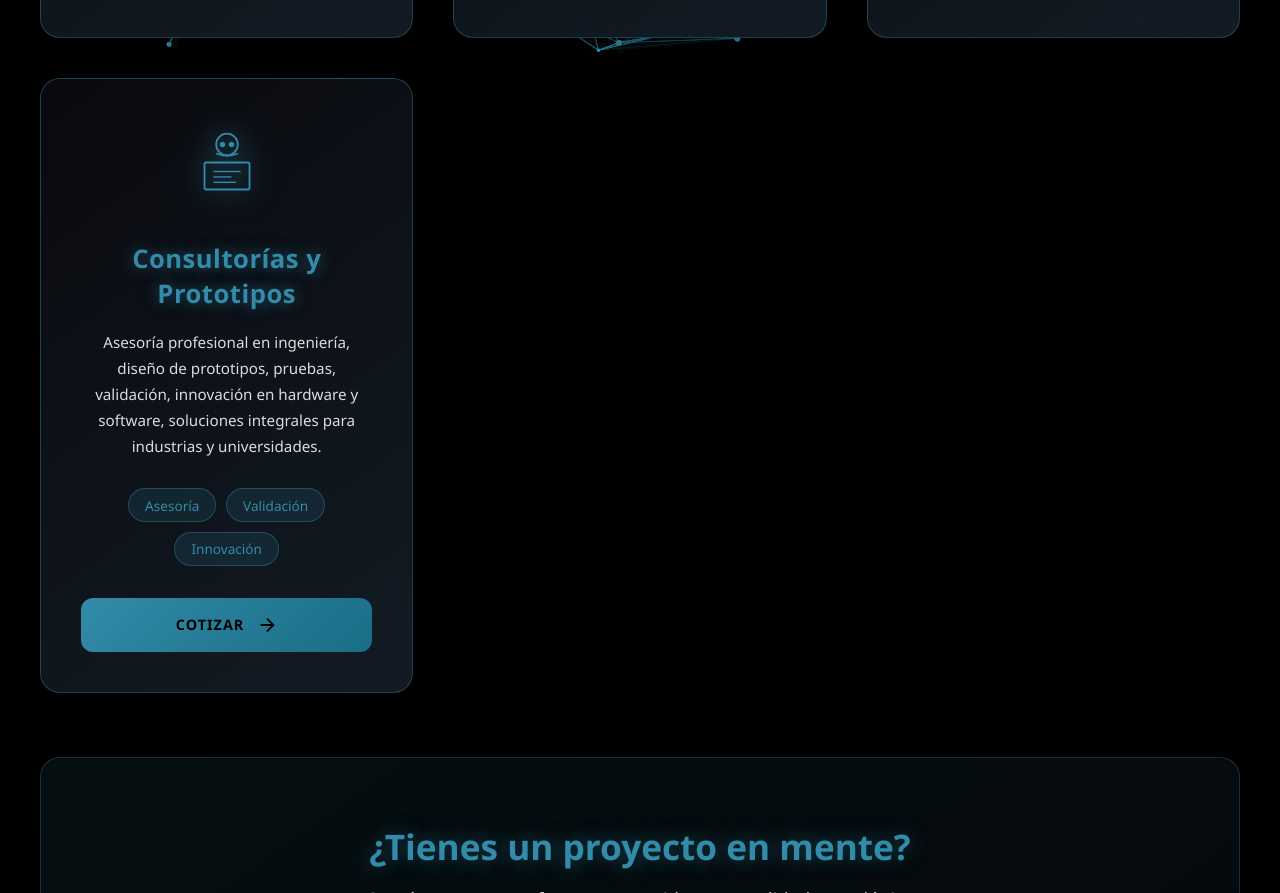
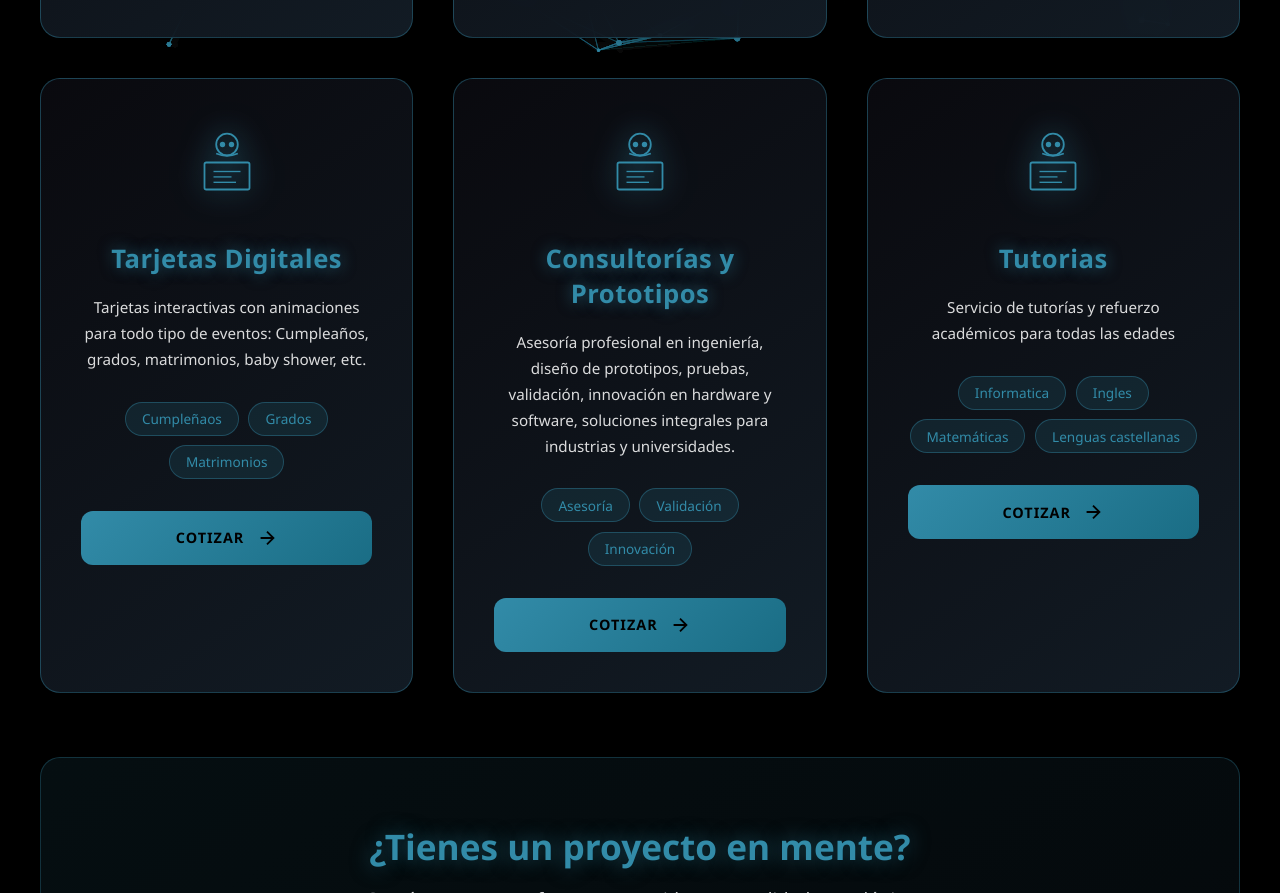
Before and after one commit to elga21/ELGANEXT, a website: page public/products.html in a window 1280 px wide. Shown: the part 745-1638 px from the top of the page. Drawn offline with Linux system fonts and the light colour scheme.

Commit message:
Update product descriptions and titles

```diff
--- a/public/products.html
+++ b/public/products.html
@@ -139,7 +139,39 @@
                     </a>
                 </div>
 
-                <!-- Servicio 4: Consultorías -->
+                <!-- Servicio 4: Tarjetas Digitales -->
+                <div class="product-card-enhanced">
+                    <div class="product-glow"></div>
+                    <div class="product-icon">
+                        <svg viewBox="0 0 100 100" xmlns="http://www.w3.org/2000/svg">
+                            <circle cx="50" cy="35" r="12" fill="none" stroke="currentColor" stroke-width="2" />
+                            <path d="M 38 45 Q 50 50 62 45" fill="none" stroke="currentColor" stroke-width="2" />
+                            <rect x="25" y="55" width="50" height="30" fill="none" stroke="currentColor"
+                                stroke-width="2" rx="2" />
+                            <line x1="35" y1="65" x2="65" y2="65" stroke="currentColor" stroke-width="1.5" />
+                            <line x1="35" y1="71" x2="55" y2="71" stroke="currentColor" stroke-width="1.5" />
+                            <line x1="35" y1="77" x2="60" y2="77" stroke="currentColor" stroke-width="1.5" />
+                            <circle cx="45" cy="35" r="3" fill="currentColor" />
+                            <circle cx="55" cy="35" r="3" fill="currentColor" />
+                        </svg>
+                    </div>
+                    <h3>Tarjetas Digitales</h3>
+                    <p>Tarjetas interactivas con animaciones para todo tipo de eventos: Cumpleaños, grados, matrimonios, baby shower, etc.</p>
+                    <div class="product-features-mini">
+                        <span>Cumpleñaos</span>
+                        <span>Grados</span>
+                        <span>Matrimonios</span>
+                    </div>
+                    <a href="contact.html" class="btn-product">
+                        <span>Cotizar</span>
+                        <svg viewBox="0 0 24 24" fill="none" stroke="currentColor" stroke-width="2">
+                            <path d="M5 12h14M12 5l7 7-7 7" />
+                        </svg>
+                    </a>
+                </div>
+
+
+                                <!-- Servicio 5: Consultorías -->
                 <div class="product-card-enhanced">
                     <div class="product-glow"></div>
                     <div class="product-icon">
@@ -170,6 +202,40 @@
                         </svg>
                     </a>
                 </div>
+
+
+
+                   <!-- Servicio 6: Tutorias -->
+                <div class="product-card-enhanced">
+                    <div class="product-glow"></div>
+                    <div class="product-icon">
+                        <svg viewBox="0 0 100 100" xmlns="http://www.w3.org/2000/svg">
+                            <circle cx="50" cy="35" r="12" fill="none" stroke="currentColor" stroke-width="2" />
+                            <path d="M 38 45 Q 50 50 62 45" fill="none" stroke="currentColor" stroke-width="2" />
+                            <rect x="25" y="55" width="50" height="30" fill="none" stroke="currentColor"
+                                stroke-width="2" rx="2" />
+                            <line x1="35" y1="65" x2="65" y2="65" stroke="currentColor" stroke-width="1.5" />
+                            <line x1="35" y1="71" x2="55" y2="71" stroke="currentColor" stroke-width="1.5" />
+                            <line x1="35" y1="77" x2="60" y2="77" stroke="currentColor" stroke-width="1.5" />
+                            <circle cx="45" cy="35" r="3" fill="currentColor" />
+                            <circle cx="55" cy="35" r="3" fill="currentColor" />
+                        </svg>
+                    </div>
+                    <h3>Tutorias</h3>
+                    <p>Servicio de tutorías y refuerzo académicos para todas las edades</p>
+                    <div class="product-features-mini">
+                        <span>Informatica</span>
+                        <span>Ingles</span>
+                        <span>Matemáticas </span>
+                        <span>Lenguas castellanas</span>
+                    </div>
+                    <a href="contact.html" class="btn-product">
+                        <span>Cotizar</span>
+                        <svg viewBox="0 0 24 24" fill="none" stroke="currentColor" stroke-width="2">
+                            <path d="M5 12h14M12 5l7 7-7 7" />
+                        </svg>
+                    </a>
+                </div>
             </div>
 
             <!-- Call to Action -->
```
